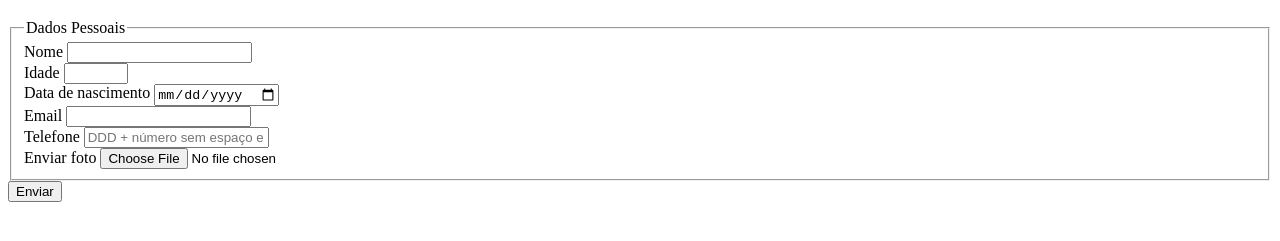
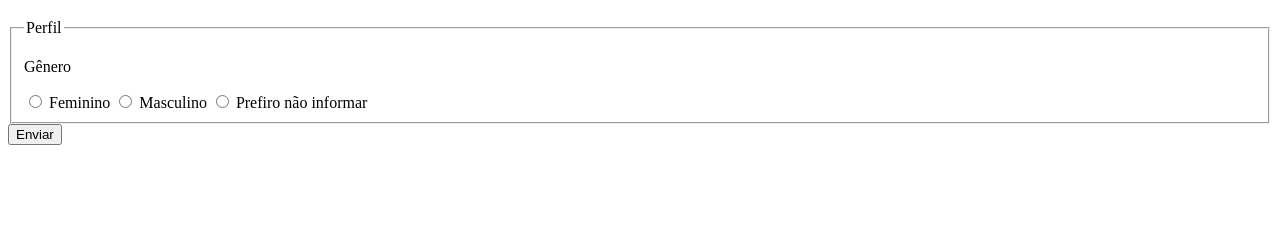
Before and after one commit to antonioelisson/pesquisa-culturama, a plain HTML site: page index.html in a window 1280 px wide. Shown: the part 61-302 px from the top of the page. Drawn offline with Linux system fonts and the light colour scheme.

Commit message:
adicinado a sessao de genero

```diff
--- a/index.html
+++ b/index.html
@@ -14,7 +14,7 @@
     </header>
     <section>
         <form action="" method="get">
-            <fieldset>
+            <!-- <fieldset>
                 <legend>Dados Pessoais</legend>
                 <label for="userName">Nome</label>
                 <input type="text" name="userName" required>
@@ -35,6 +35,19 @@
                 <label for="userImage">Enviar foto</label>
                 <input type="file" name="userImage" accept="image/*">
                 <br>
+            </fieldset> -->
+
+            <fieldset>
+                <legend>Perfil</legend>
+                <p>Gênero</p>
+                <input type="radio" name="userGender" value="feminino">
+                <label for="userGender">Feminino</label>
+
+                <input type="radio" name="userGender" value="masculino">
+                <label for="userGender">Masculino</label>
+
+                <input type="radio" name="userGender" value="notInformed">
+                <label for="userGender">Prefiro não informar</label>
             </fieldset>
             <button type="submit">Enviar</button>
         </form>
```
